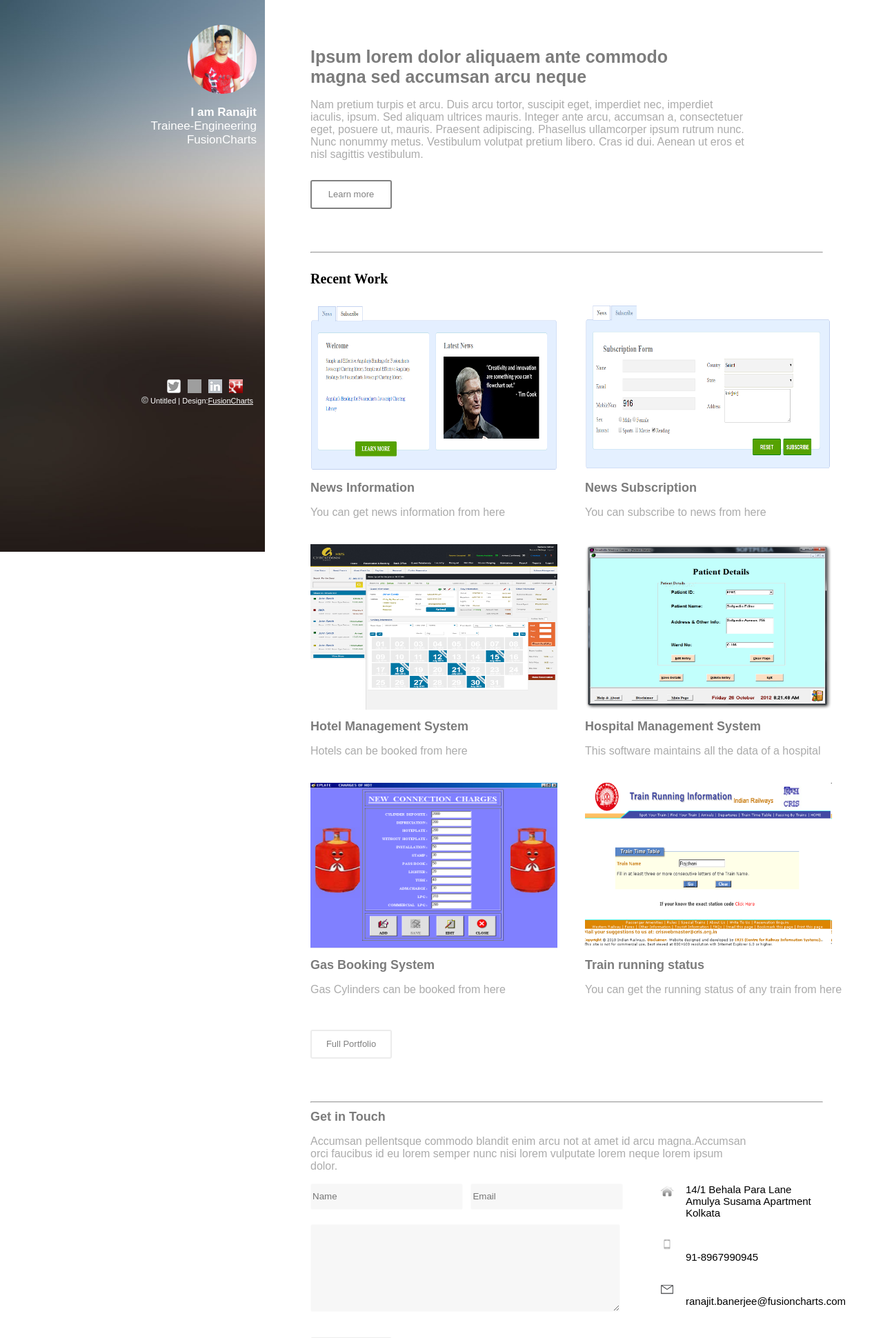
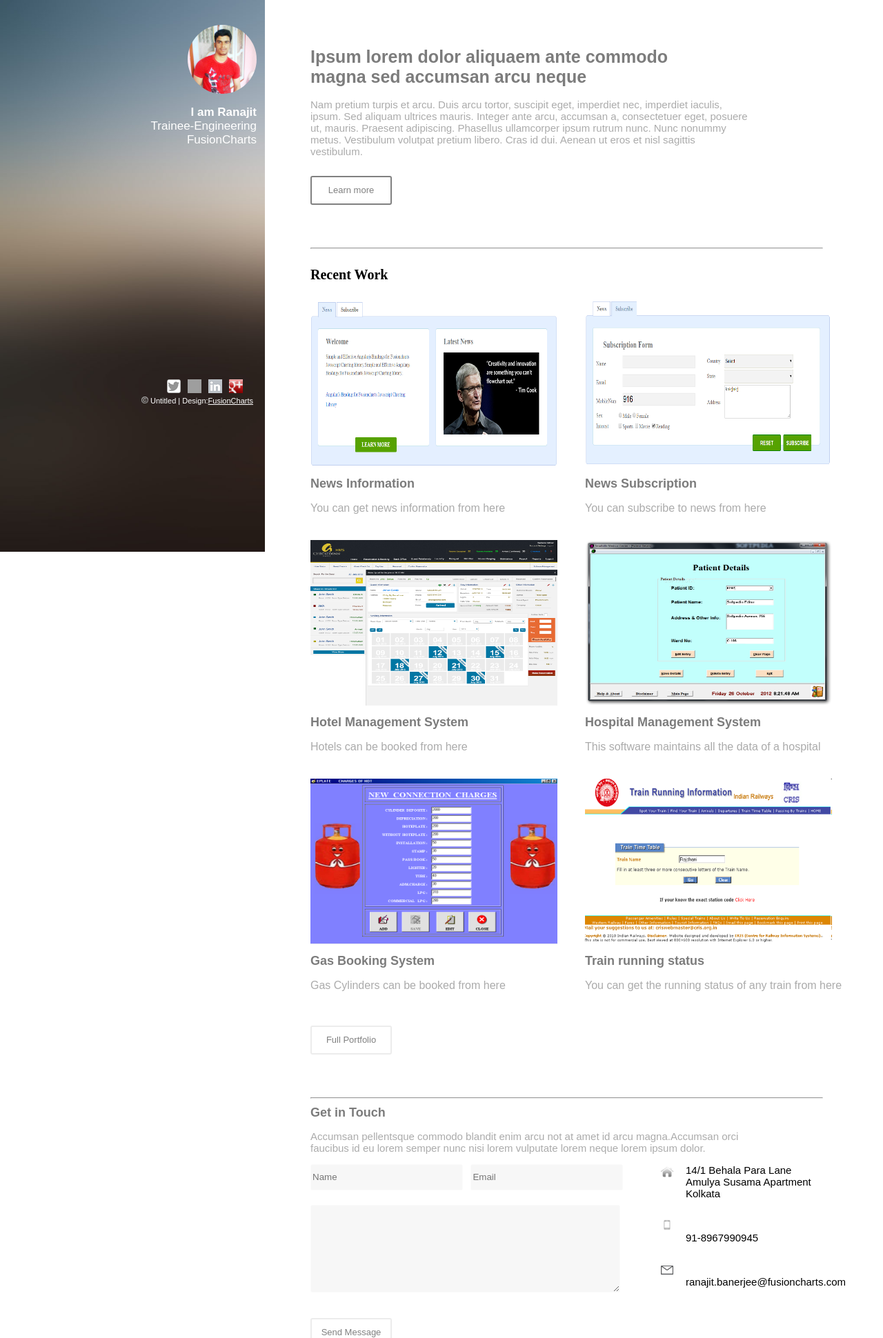
Before and after one commit to ranajitbanerjee/ranajitbanerjee.github.io, a PHP site: page /learning/Week1---Final-Project/portfolio.html in a window 1280 px wide. Shown: the top 1940 px of the page at 69% size. Run offline with PHP 8.4, Linux system fonts and the light colour scheme; grey boxes are pictures that could not be loaded.

Commit message:
Update portfolio.css

```diff
--- a/learning/Week1---Final-Project/assets/css/portfolio.css
+++ b/learning/Week1---Final-Project/assets/css/portfolio.css
@@ -141,7 +141,8 @@ h4 {
 
 .description {
     width:634px;
-    text-align:left
+    text-align:left;
+    font-size: 15px;
 }
 
 .profileinfo {
```
